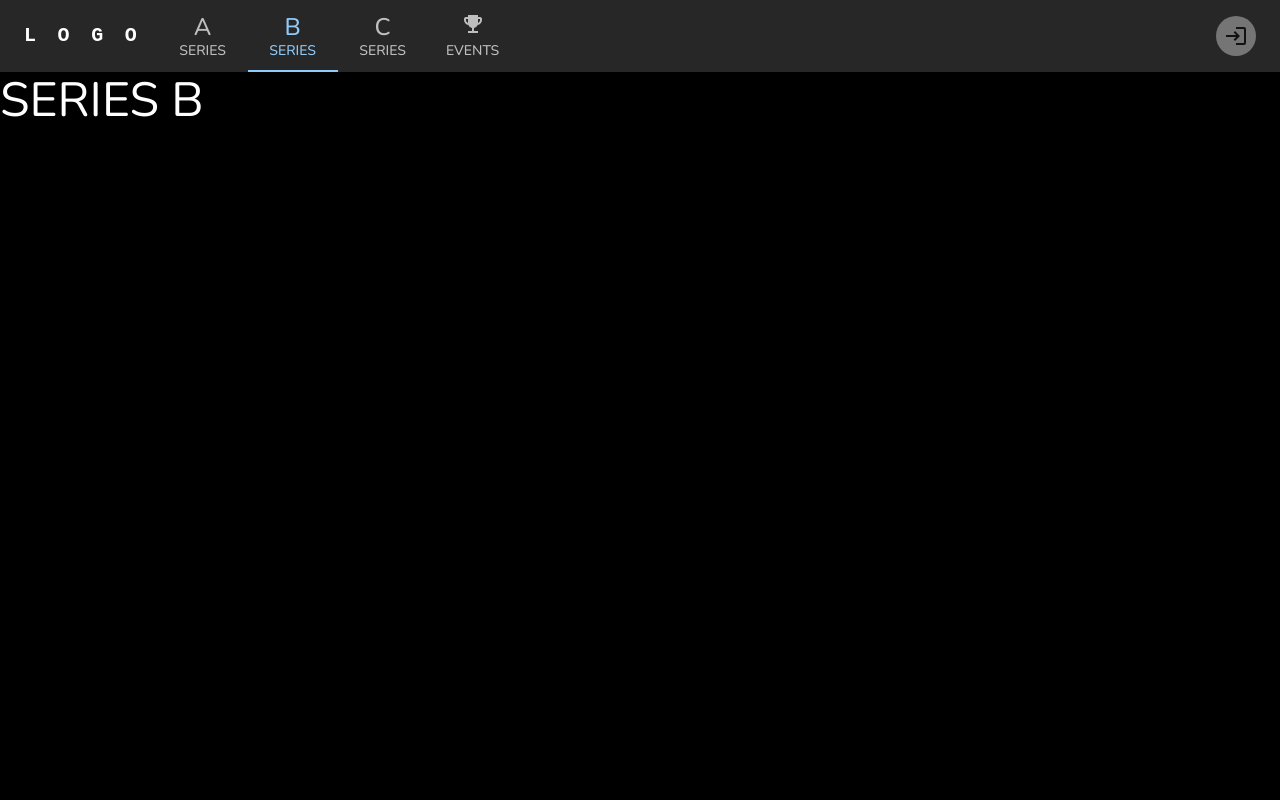
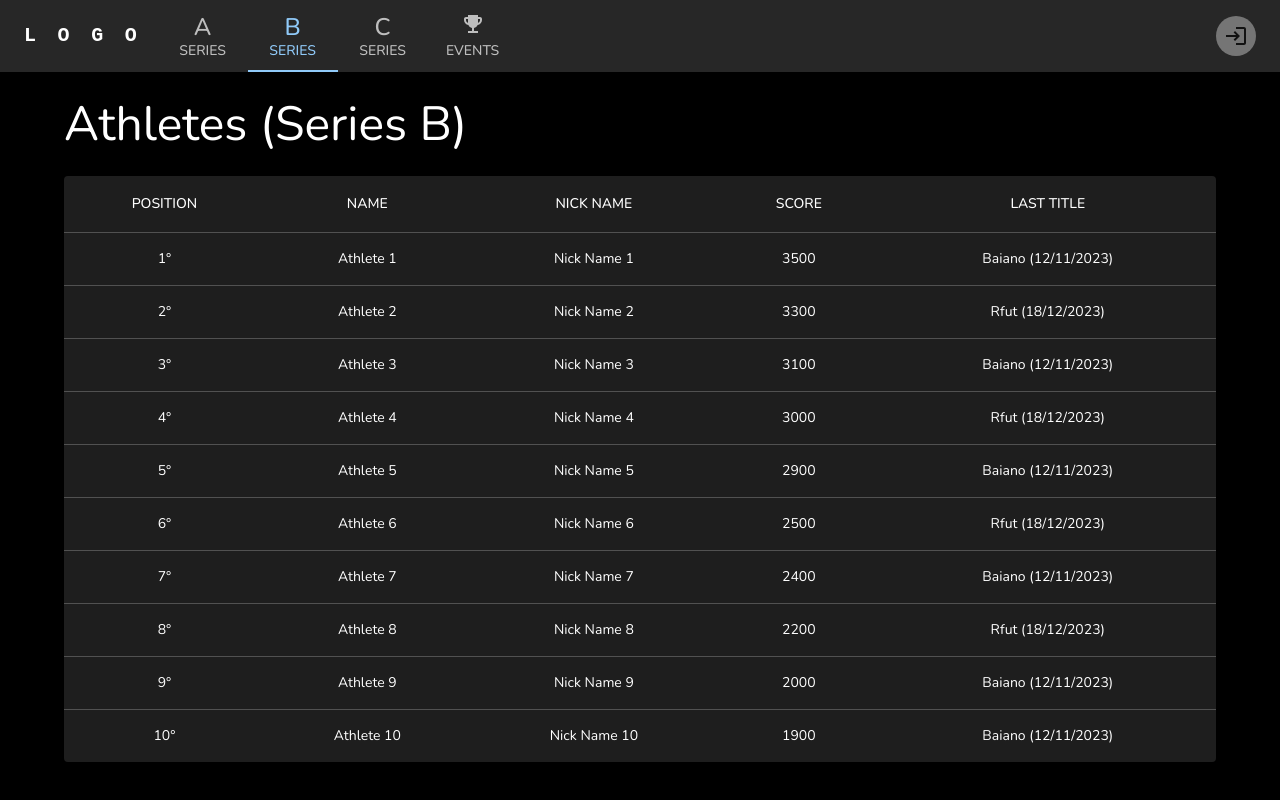
Before and after one commit to devRafaCoelho/flag, a React (Vite) app: page /seriesB in a window 1280 px wide. Built offline with nearby package versions, Linux system fonts and the light colour scheme.

Commit message:
table of athletes series b and c created

```diff
--- a/src/pages/SeriesA/index.tsx
+++ b/src/pages/SeriesA/index.tsx
@@ -16,7 +16,7 @@ export default function SeriesA() {
         }}
       >
         <Typography variant="h3" sx={{ mt: 3, mb: 3 }}>
-          Athletes
+          Athletes (Series A)
         </Typography>
         <BasicTable />
       </Container>
--- a/src/pages/SeriesB/index.tsx
+++ b/src/pages/SeriesB/index.tsx
@@ -1,11 +1,24 @@
-import { Typography } from '@mui/material';
+import { Container, Typography } from '@mui/material';
 import Header from '../../components/Header';
+import BasicTable from '../../components/Table';
 
 export default function SeriesB() {
   return (
     <>
       <Header />
-      <Typography variant="h3">SERIES B</Typography>
+      <Container
+        sx={{
+          minHeight: '80vh',
+          display: 'flex',
+          flexDirection: 'column',
+          justifyContent: 'center'
+        }}
+      >
+        <Typography variant="h3" sx={{ mt: 3, mb: 3 }}>
+          Athletes (Series B)
+        </Typography>
+        <BasicTable />
+      </Container>
     </>
   );
 }
--- a/src/pages/SeriesC/index.tsx
+++ b/src/pages/SeriesC/index.tsx
@@ -1,11 +1,24 @@
-import { Typography } from '@mui/material';
+import { Container, Typography } from '@mui/material';
 import Header from '../../components/Header';
+import BasicTable from '../../components/Table';
 
 export default function SeriesC() {
   return (
     <>
       <Header />
-      <Typography variant="h3">SERIES C</Typography>
+      <Container
+        sx={{
+          minHeight: '80vh',
+          display: 'flex',
+          flexDirection: 'column',
+          justifyContent: 'center'
+        }}
+      >
+        <Typography variant="h3" sx={{ mt: 3, mb: 3 }}>
+          Athletes (Series C)
+        </Typography>
+        <BasicTable />
+      </Container>{' '}
     </>
   );
 }
```
